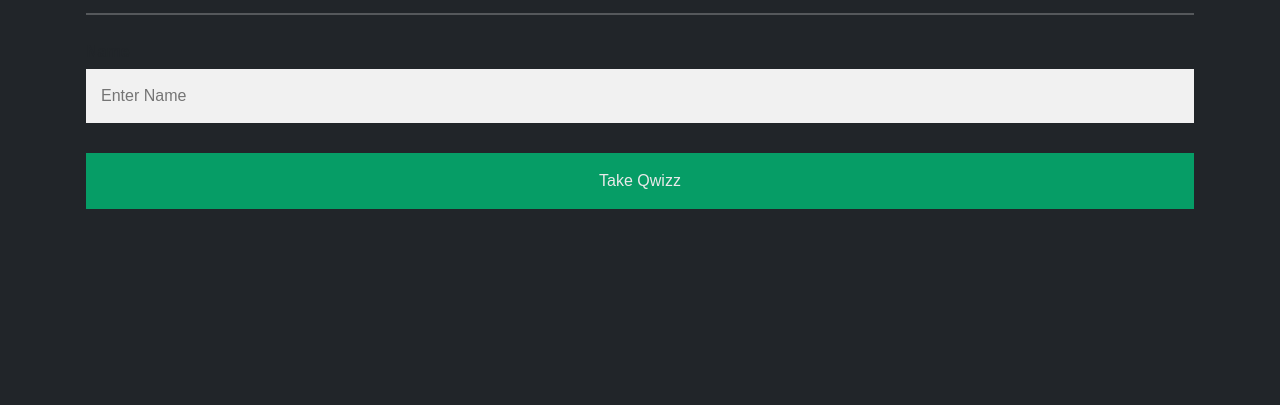
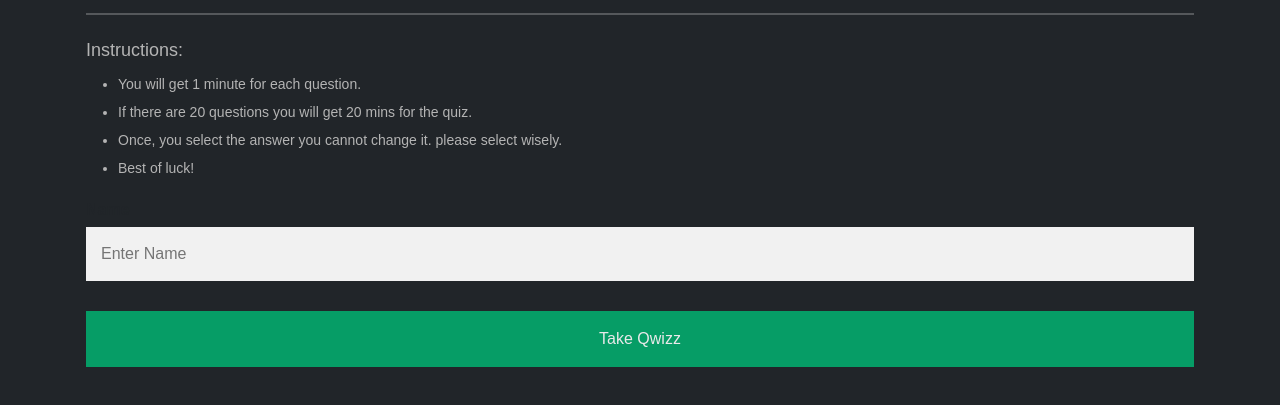
Before and after one commit to HarshitPrajapatineu/quiz-game, a plain HTML site: page index.html in a window 1280 px wide. Shown: the part 139-544 px from the top of the page. Drawn offline with nearby package versions, Linux system fonts and the light colour scheme.

Commit message:
code clean up

```diff
--- a/index.css
+++ b/index.css
@@ -17,7 +17,19 @@
 h1 {
   color: #b4b4b4;
 }
+h2 {
+  font-size: 18px;
+  color: #b4b4b4;
+  font-weight: 100;
+}
 
+h2 > ul > li {
+
+  font-size: 14px;
+  color: #b4b4b4;
+  font-weight: 100;
+  line-height: 28px;
+}
 /* Full-width input fields */
 input[type=text],
 input[type=password] {
--- a/index.html
+++ b/index.html
@@ -22,6 +22,13 @@
     <div class="container">
         <h1>Enter your name to start the Qwizz!!</h1>
         <hr>
+        <h2>Instructions:</h2>
+        <h2><ul>
+            <li>You will get 1 minute for each question.</li>
+            <li>If there are 20 questions you will get 20 mins for the quiz. </li>
+            <li>Once, you select the answer you cannot change it. please select wisely. </li>
+            <li>Best of luck!</li>
+        </ul></h2>
 
         <label for="name"><b>Name</b></label>
         <input type="text" placeholder="Enter Name" name="name" id="name" required>
```
Also changed, not shown: player/player.js (+7 -32 lines), questions.json (+4 -4 lines).
